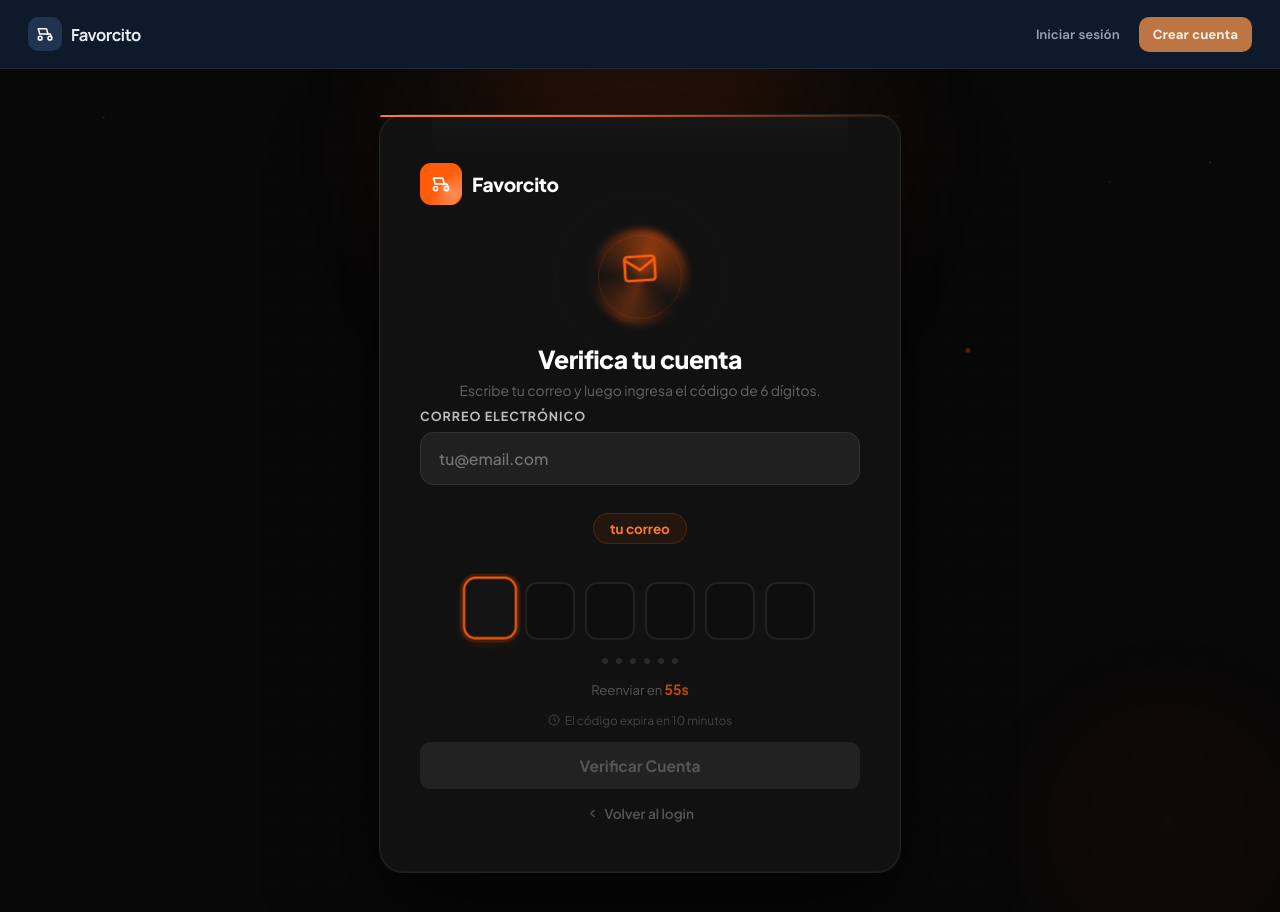
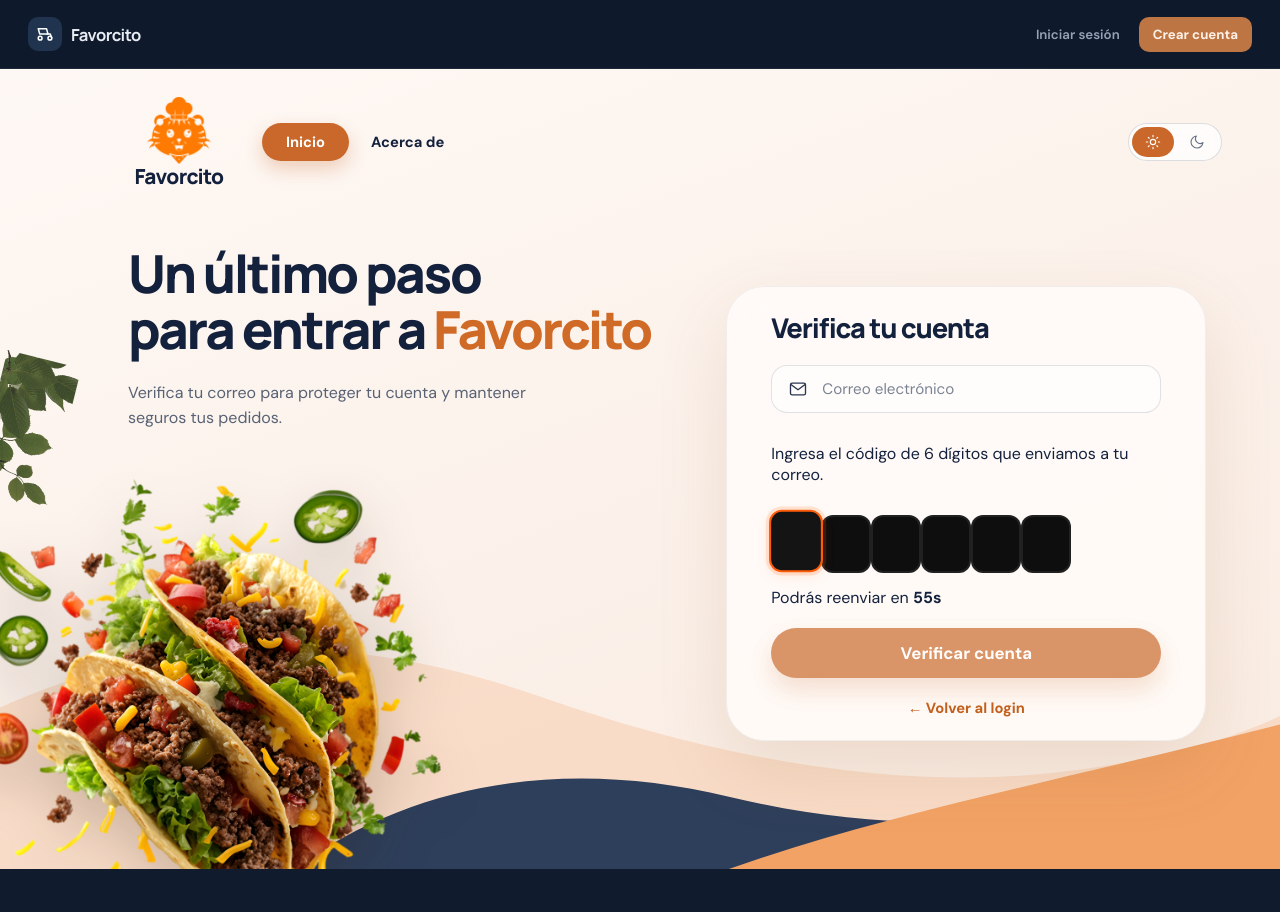
Before and after one commit to YilinRoux/favorcito, a React app in the folder frontend/: page /verificar-codigo in a window 1280 px wide. Shown: the top 912 px of the page. After the commit the page ends 869 px from the top, so only its background shows below. Built offline with nearby package versions, Linux system fonts and the light colour scheme; the HTML template or start-up script is replaced by a standard one.

Commit message:
design: align verification flow with Favorcito auth system

```diff
--- a/frontend/src/pages/auth/VerificarCodigo.jsx
+++ b/frontend/src/pages/auth/VerificarCodigo.jsx
@@ -1,7 +1,7 @@
-/* eslint-disable no-unused-vars */
 import { useState, useRef, useEffect } from "react";
 import { useNavigate, useLocation, Link } from "react-router-dom";
 import api from "../../services/api";
+import MarcoAuth from "../../components/auth/MarcoAuth";
 import "../../styles/auth/VerificarCodigo.css";
 
 function VerificarCodigo() {
@@ -15,6 +15,12 @@ function VerificarCodigo() {
   const [verificado, setVerificado] = useState(false);
   const [timer, setTimer] = useState(60);
   const [puedeReenviar, setPuedeReenviar] = useState(false);
+  const [tema, setTema] = useState(() => localStorage.getItem("favorcito-tema") || "claro");
+
+  const aplicarTema = (nuevo) => {
+    setTema(nuevo);
+    localStorage.setItem("favorcito-tema", nuevo);
+  };
 
   const inputRefs = useRef([]);
   const codigo = digits.join("");
@@ -46,9 +52,7 @@ function VerificarCodigo() {
   };
 
   const handleKeyDown = (index, e) => {
-    if (e.key === "Backspace" && !digits[index] && index > 0) {
-      inputRefs.current[index - 1]?.focus();
-    }
+    if (e.key === "Backspace" && !digits[index] && index > 0) inputRefs.current[index - 1]?.focus();
     if (e.key === "ArrowLeft" && index > 0) inputRefs.current[index - 1]?.focus();
     if (e.key === "ArrowRight" && index < 5) inputRefs.current[index + 1]?.focus();
   };
@@ -73,7 +77,6 @@ function VerificarCodigo() {
       setCargando(false);
       return;
     }
-
     if (codigo.length !== 6) {
       setError("Debes ingresar los 6 dígitos del código");
       setCargando(false);
@@ -98,13 +101,11 @@ function VerificarCodigo() {
     setError("");
     setMensaje("");
     setCargando(true);
-
     if (!email.trim()) {
       setError("Escribe tu correo antes de reenviar el código");
       setCargando(false);
       return;
     }
-
     try {
       await api.post("/auth/reenviar-codigo", { email: email.trim() });
       setMensaje("Código reenviado a tu correo");
@@ -112,235 +113,84 @@ function VerificarCodigo() {
       setTimer(60);
       setDigits(["", "", "", "", "", ""]);
       setTimeout(() => inputRefs.current[0]?.focus(), 50);
-    } catch (err) {
+    } catch {
       setError("Error al reenviar el código");
     } finally {
       setCargando(false);
     }
   };
 
-  if (verificado) {
   return (
-      <div className="vc-wrap">
-        <div className="vc-orb vc-orb-1" />
-        <div className="vc-card vc-card--success">
-          <div className="vc-success-ring">
-            <div className="vc-success-icon">
-              <svg
-                viewBox="0 0 24 24"
-                fill="none"
-                stroke="#4ade80"
-                strokeWidth="2.5"
-                strokeLinecap="round"
-                strokeLinejoin="round"
-                width="30"
-                height="30"
+    <MarcoAuth
+      tema={tema}
+      aplicarTema={aplicarTema}
+      titulo={<>Un último paso<br />para entrar a <em>Favorcito</em></>}
+      descripcion="Verifica tu correo para proteger tu cuenta y mantener seguros tus pedidos."
     >
-                <polyline points="20 6 9 17 4 12" />
-              </svg>
+      {verificado ? (
+        <div className="vc-success">
+          <span className="vc-success-icon">✓</span>
+          <h2 className="rg-title">¡Cuenta verificada!</h2>
+          <p>Todo listo. Te llevamos al inicio de sesión.</p>
+          <div className="vc-progress"><span /></div>
         </div>
-          </div>
-          <h2 className="vc-title">¡Cuenta verificada!</h2>
-          <p className="vc-subtitle">Redirigiendo al login...</p>
-          <div className="vc-loading-bar">
-            <div className="vc-loading-fill" />
-          </div>
-        </div>
-      </div>
-    );
-  }
+      ) : (
+        <>
+          <h2 className="rg-title">Verifica tu cuenta</h2>
 
-  return (
-    <div className="vc-wrap">
-      <div className="vc-particles">
-        {[...Array(7)].map((_, i) => (
-          <div key={i} className="vc-p" />
-        ))}
-      </div>
-      <div className="vc-orb vc-orb-1" />
-      <div className="vc-orb vc-orb-2" />
-
-      <div className="vc-card">
-        <div className="vc-logo">
-          <div className="vc-logo-icon">
-            <svg className="vc-logo-svg" viewBox="0 0 24 24">
-              <circle cx="5.5" cy="17.5" r="2.5" />
-              <circle cx="18.5" cy="17.5" r="2.5" />
-              <path d="M3 5h11l2 7H5L3 5z" />
-              <path d="M15 12h4l2 5" />
-            </svg>
-          </div>
-          <span className="vc-logo-text">Favorcito</span>
-        </div>
-
-        <div className="vc-envelope-wrap">
-          <div className="vc-env-ring" />
-          <div className="vc-env-ring vc-env-ring-2" />
-          <div className="vc-envelope">
-            <svg
-              viewBox="0 0 24 24"
-              fill="none"
-              stroke="currentColor"
-              strokeWidth="1.8"
-              strokeLinecap="round"
-              strokeLinejoin="round"
-              width="36"
-              height="36"
-            >
-              <path d="M4 4h16c1.1 0 2 .9 2 2v12c0 1.1-.9 2-2 2H4c-1.1 0-2-.9-2-2V6c0-1.1.9-2 2-2z" />
-              <polyline points="22,6 12,13 2,6" />
-            </svg>
-          </div>
-        </div>
-
-        <h2 className="vc-title">Verifica tu cuenta</h2>
-        <p className="vc-subtitle">
-          Escribe tu correo y luego ingresa el código de 6 dígitos.
-        </p>
+          {error && <div className="vc-message vc-message-error">{error}</div>}
+          {mensaje && <div className="vc-message vc-message-ok">{mensaje}</div>}
 
           <form className="vc-form" onSubmit={handleVerificar}>
-          {error && (
-            <div className="vc-msg-error">
-              <svg
-                viewBox="0 0 24 24"
-                fill="none"
-                stroke="#ff6b6b"
-                strokeWidth="2"
-                strokeLinecap="round"
-                width="15"
-                height="15"
-              >
-                <circle cx="12" cy="12" r="10" />
-                <line x1="12" y1="8" x2="12" y2="12" />
-                <line x1="12" y1="16" x2="12.01" y2="16" />
-              </svg>
-              {error}
-            </div>
-          )}
-
-          {mensaje && !verificado && (
-            <div className="vc-msg-success">
-              <svg
-                viewBox="0 0 24 24"
-                fill="none"
-                stroke="#4ade80"
-                strokeWidth="2"
-                strokeLinecap="round"
-                strokeLinejoin="round"
-                width="15"
-                height="15"
-              >
-                <polyline points="20 6 9 17 4 12" />
-              </svg>
-              {mensaje}
-            </div>
-          )}
-
-          <div className="vc-email-field">
-            <label className="vc-label">Correo electrónico</label>
+            <div className="rg-input-wrap">
+              <svg className="rg-field-icon" viewBox="0 0 24 24" aria-hidden="true"><rect x="3" y="5" width="18" height="14" rx="2"/><path d="M3.5 6.5 12 13l8.5-6.5"/></svg>
               <input
                 type="email"
                 value={email}
                 onChange={(e) => setEmail(e.target.value)}
-              className="vc-email-input"
-              placeholder="tu@email.com"
+                className="rg-input rg-input--icon"
+                placeholder="Correo electrónico"
               />
             </div>
 
-          <span className="vc-email-chip">{email || "tu correo"}</span>
+            <p className="vc-copy">Ingresa el código de 6 dígitos que enviamos a tu correo.</p>
 
-          <div className="vc-otp-group" onPaste={handlePaste}>
+            <div className="vc-otp" onPaste={handlePaste}>
               {digits.map((d, i) => (
                 <input
                   key={i}
-                ref={(el) => (inputRefs.current[i] = el)}
+                  ref={(el) => inputRefs.current[i] = el}
                   type="text"
                   inputMode="numeric"
                   maxLength={1}
                   value={d}
                   onChange={(e) => handleDigit(i, e.target.value)}
                   onKeyDown={(e) => handleKeyDown(i, e)}
-                className={`vc-otp-input ${d ? "vc-otp-filled" : ""} ${error ? "vc-otp-error" : ""}`}
+                  className="vc-otp-input"
+                  aria-label={`Dígito ${i + 1}`}
                 />
               ))}
             </div>
 
-          <div className="vc-dots">
-            {digits.map((d, i) => (
-              <div key={i} className={`vc-dot ${d ? "vc-dot-filled" : ""}`} />
-            ))}
-          </div>
-
-          <div className="vc-resend-row">
+            <div className="vc-resend">
               {puedeReenviar ? (
-              <button
-                type="button"
-                onClick={reenviarCodigo}
-                disabled={cargando}
-                className="vc-resend-btn"
-              >
-                <svg
-                  viewBox="0 0 24 24"
-                  fill="none"
-                  stroke="currentColor"
-                  strokeWidth="2"
-                  strokeLinecap="round"
-                  strokeLinejoin="round"
-                  width="13"
-                  height="13"
-                >
-                  <polyline points="1 4 1 10 7 10" />
-                  <path d="M3.51 15a9 9 0 102.13-9.36L1 10" />
-                </svg>
-                Reenviar código
-              </button>
+                <button type="button" onClick={reenviarCodigo} disabled={cargando}>Reenviar código</button>
               ) : (
-              <span className="vc-timer-text">
-                Reenviar en <strong className="vc-timer-count">{timer}s</strong>
-              </span>
+                <span>Podrás reenviar en <strong>{timer}s</strong></span>
               )}
             </div>
 
-          <p className="vc-expire">
-            <svg
-              viewBox="0 0 24 24"
-              fill="none"
-              stroke="currentColor"
-              strokeWidth="2"
-              strokeLinecap="round"
-              width="12"
-              height="12"
-            >
-              <circle cx="12" cy="12" r="10" />
-              <polyline points="12 6 12 12 16 14" />
-            </svg>
-            El código expira en 10 minutos
-          </p>
-
-          <button type="submit" disabled={cargando || codigo.length !== 6} className="vc-btn">
-            {cargando ? "Verificando..." : "Verificar Cuenta"}
+            <button type="submit" disabled={cargando || codigo.length !== 6} className="rg-btn">
+              {cargando ? "Verificando..." : "Verificar cuenta"}
             </button>
 
-          <p className="vc-footer">
-            <Link to="/login" className="vc-link">
-              <svg
-                viewBox="0 0 24 24"
-                fill="none"
-                stroke="currentColor"
-                strokeWidth="2"
-                strokeLinecap="round"
-                strokeLinejoin="round"
-                width="13"
-                height="13"
-              >
-                <polyline points="15 18 9 12 15 6" />
-              </svg>
-              Volver al login
-            </Link>
+            <p className="rg-footer">
+              <Link to="/login" className="rg-link">← Volver al login</Link>
             </p>
           </form>
-      </div>
-    </div>
+        </>
+      )}
+    </MarcoAuth>
   );
 }
 
```
Lines whose indentation alone changed are shown as unchanged.
